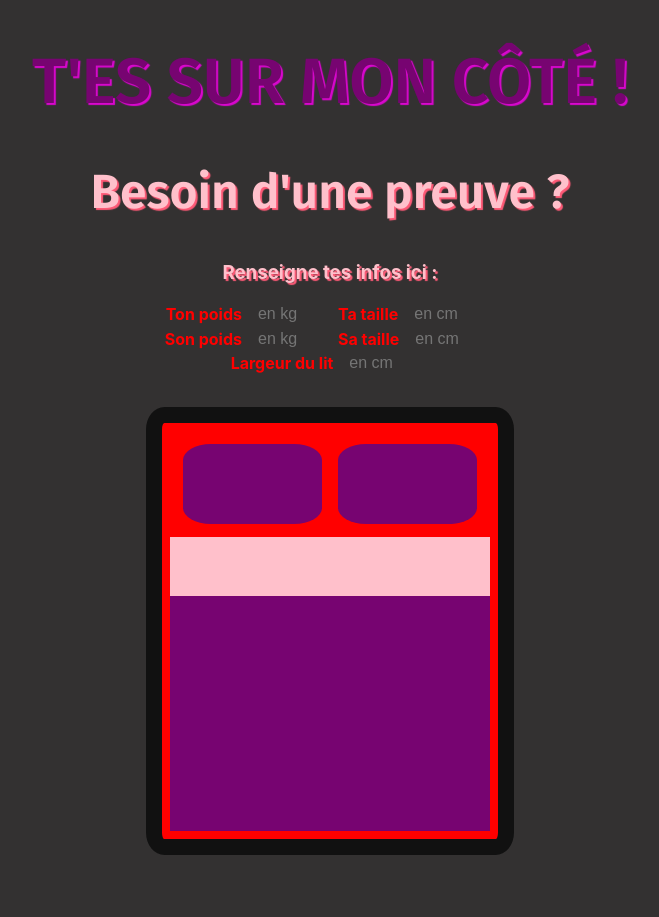
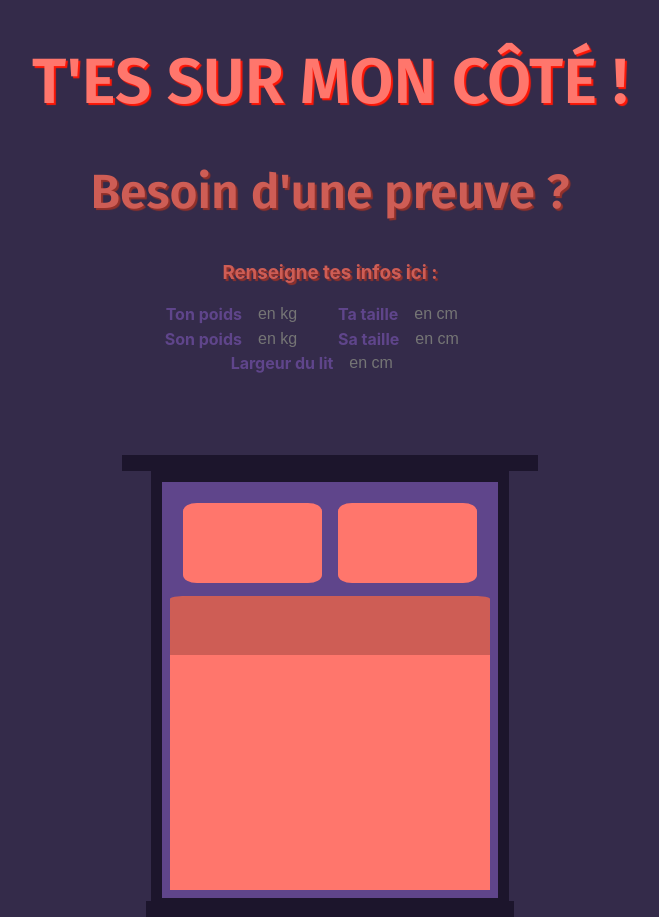
Before and after one commit to Elenaaab/sass-cest-mon-cote, a React (Create React App) app in the folder my-app/: page / in a window 1280 px wide. Shown: the whole page, without its empty margins (310-969 px from the left). Before the commit the page ends 887 px from the top, so only its background shows below. Built offline with nearby package versions, Linux system fonts and the light colour scheme.

Commit message:
Upgrade css style -colors & -bed shape

```diff
--- a/my-app/src/Components/Form/Bed/Bed.scss
+++ b/my-app/src/Components/Form/Bed/Bed.scss
@@ -1,5 +1,27 @@
 @use 'src/utils/variables';
 @use 'src/utils/mixins';
+
+// Faire une mixin pour head et bottom :
+
+.Room__container {
+  display: flex;
+  justify-content: center;
+
+  .Head {
+
+  background-color: variables.$color-label;
+  border: 0.5rem solid variables.$color-input;
+  margin: 5rem auto -2rem auto;
+  width: 25rem;
+}
+
+.Bottom {
+
+  background-color: variables.$color-label;
+  border: 0.5rem solid variables.$color-input;
+  margin: -2.5rem auto;
+  width: 22rem;
+}
 
 .Bed {
 
@@ -8,8 +30,7 @@
   display:flex;
   flex-direction: column;
   background-color: variables.$color-label;
-  border: 1rem solid variables.$color-input;
-  border-radius: 5%;
+  border: 0.7rem solid variables.$color-input;
   padding:0.5rem;
   margin: 2rem auto;
   height:25rem;
@@ -27,7 +48,7 @@
   &__pillow {
 
     background-color: variables.$color-title;
-    border-radius: 20%;
+    border-radius: 10%;
     height:5rem;
     width: 9rem;
     margin: 0.5rem;
@@ -35,29 +56,32 @@
     &--result {
       display: inline-block;
       height:100%;
-      border-radius: 20%;
+      border-radius: 10%;
       background-color: variables.$color-subtitle;
       }
   }
 
   &__sheet {
-
+    border-top-left-radius: 5%;
+    border-top-right-radius: 5%;
     background-color: variables.$color-title;
     height:80%;
 
     &--fold {
       background-color: variables.$color-subtitle;
       height:20%;
+      border-top-left-radius: 5%;
+      border-top-right-radius: 5%;
     }
   }
 
   &__result {
-
+    @include mixins.colorShadow(variables.$color-subtitle);
     display: inline-block;
     background-color: variables.$color-subtitle;
     height:80%;
-    color:variables.$color-title;
     font-weight: bold;
     text-align: center;
     }
 }
+}
--- a/my-app/src/Components/Form/Bed/Bed.tsx
+++ b/my-app/src/Components/Form/Bed/Bed.tsx
@@ -16,6 +16,9 @@ let result = bedCalc(person1, person2);
 let bedPart = Math.ceil(result*bed);
 
   return (
+    <div className="Room__container">
+    <div className="Bed">
+    <div className="Head"></div>
     <div className="Bed__container">
       <div className="Bed__head">
       <div className="Bed__pillow">
@@ -28,5 +31,8 @@ let bedPart = Math.ceil(result*bed);
       <span style={{"width": Math.ceil(100*result)+"%"}} className="Bed__result">{bedPart?"Tu as droit à "+bedPart+"cm":''}</span>
       </div>
     </div>
+    <div className="Bottom"></div>
+    </div>
+   </div>
   );
 }
--- a/my-app/src/Components/Form/Form.scss
+++ b/my-app/src/Components/Form/Form.scss
@@ -32,7 +32,9 @@
       font-size: variables.$font-size;
 
       &:focus {
-        @include mixins.backgroundColor(variables.$color-input);
+        background-color: transparent;
+
+
       }
 }
 }
--- a/my-app/src/utils/_variables.scss
+++ b/my-app/src/utils/_variables.scss
@@ -2,11 +2,11 @@
 
 // Colors :
 
-$color-title : #770471;
-$color-background: rgb(51, 49, 49);
-$color-subtitle : pink;
-$color-label : red;
-$color-input: rgb(17, 17, 17);
+$color-title :  #ff766c;
+$color-background: #342b4a;
+$color-subtitle :  #ce5d55;
+$color-label : #5f458b;
+$color-input: #1c152c;
 
 // Sizes :
 
```
